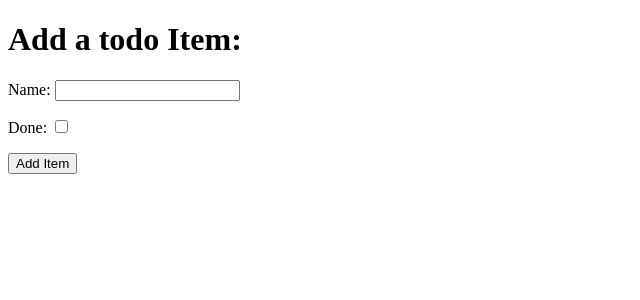
After one commit to NedKe/CI-FSF-Hello-Django, a Django app: page /add in a window 1280 px wide. The commit adds this page. Shown: the top 300 px of the page, without its empty margins (0-640 px from the left). Run offline with Django 3.2, Linux system fonts and the light colour scheme.

Commit message:
Read from database, create items in database

```diff
--- a/django_todo/urls.py
+++ b/django_todo/urls.py
@@ -15,9 +15,10 @@ Including another URLconf
 """
 from django.contrib import admin
 from django.urls import path
-from todo.views import get_todo_list
+from todo.views import get_todo_list, add_item
 
 urlpatterns = [
     path('admin/', admin.site.urls),
-    path('', get_todo_list, name='get_todo_list')
+    path('', get_todo_list, name='get_todo_list'),
+    path('add', add_item, name='add')
 ]
--- /dev/null
+++ b/todo/templates/todo/add_item.html
@@ -0,0 +1,32 @@
+<!DOCTYPE html>
+<html lang="en">
+<head>
+    <meta charset="UTF-8">
+    <meta http-equiv="X-UA-Compatible" content="IE=edge">
+    <meta name="viewport" content="width=device-width, initial-scale=1.0">
+    <title>Document</title>
+</head>
+<body>
+    <h1>Add a todo Item:</h1>
+    <form action="add" method="POST">
+        {% csrf_token %}
+        <div>
+            <p>
+                <label for="id_name">Name:</label>
+                <input type="text" id="id_name" name="item_name"/>
+            </p>
+        </div>
+        <div>
+            <p>
+                <label for="id_done">Done:</label>
+                <input type="checkbox" id="id_done" name="done"/>
+            </p>
+        </div>
+        <div>
+            <p>
+                <button type="submit">Add Item</button>
+            </p>
+        </div>
+    </form>
+</body>
+</html>
--- a/todo/templates/todo/todo_list.html
+++ b/todo/templates/todo/todo_list.html
@@ -21,5 +21,6 @@
             <tr><td>You have nothing to do</td></tr>
         {% endfor %}
     </table>
+    <a href= "/add">Add an Item</a>
 </body>
 </html>
--- a/todo/views.py
+++ b/todo/views.py
@@ -1,4 +1,4 @@
-from django.shortcuts import render
+from django.shortcuts import render, redirect
 from .models import Item
 
 # Create your views here.
@@ -10,3 +10,12 @@ def get_todo_list(request):
         'items' :items
     }
     return render(request, 'todo/todo_list.html', context)
+
+
+def add_item(request):
+    if request.method == 'POST' :
+        name = request.POST.get('item_name')
+        done ='done' in request.POST
+        Item.objects.create(name=name, done=done)
+        return redirect('get_todo_list')
+    return render(request, 'todo/add_item.html')
```
